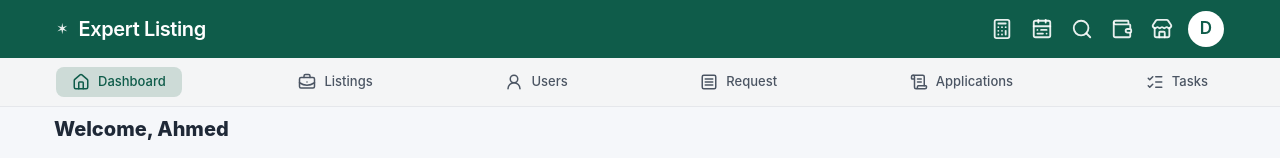
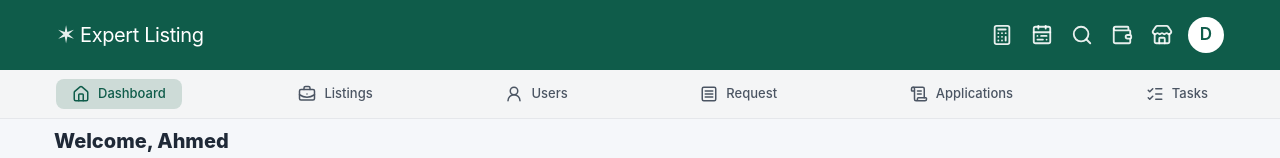
Before and after one commit to ChukaCSTD/Proptech-dashboard, a React (Vite) app: page / in a window 1280 px wide. Shown: the top 158 px of the page. Built offline with nearby package versions, Linux system fonts and the light colour scheme.

Commit message:
position to floating action button adjusted

```diff
--- a/src/components/Dashboard.jsx
+++ b/src/components/Dashboard.jsx
@@ -168,7 +168,7 @@ export default function Dashboard() {
         />
       </section>
 
-      <button className="fixed bottom-10 right-10 h-[52px] w-[52px] rounded-full bg-[#21252d] text-white flex items-center justify-center shadow-xl cursor-pointer">
+      <button className="fixed bottom-30 right-10 h-[52px] w-[52px] rounded-full bg-[#21252d] text-white flex items-center justify-center shadow-xl cursor-pointer">
         <MessagesSquare size={22} />
       </button>
     </main>
--- a/src/components/Header.jsx
+++ b/src/components/Header.jsx
@@ -52,10 +52,10 @@ export default function Header() {
   const showProfileTooltip = activeTooltip === "Profile" && !isProfileMenuOpen;
 
   return (
-    <header className="bg-[#0f5c4a] text-white h-[58px] px-14 flex justify-between items-center">
-      <div className="flex items-center gap-2.5">
-        <span className="text-[15px] opacity-90">✶</span>
-        <h1 className="text-[20px] leading-none font-semibold tracking-[-0.02em]">Expert Listing</h1>
+    <header className="bg-[#0f5c4a] text-white h-[70px] px-14 flex justify-between items-center">
+      <div className="flex items-center gap-1">
+        <span className="text-[24px] opacity-90">✶</span>
+        <h1 className="text-[20px] leading-none  tracking-[-0.02em]">Expert Listing</h1>
       </div>
 
       <div className="flex items-center gap-3">
```
